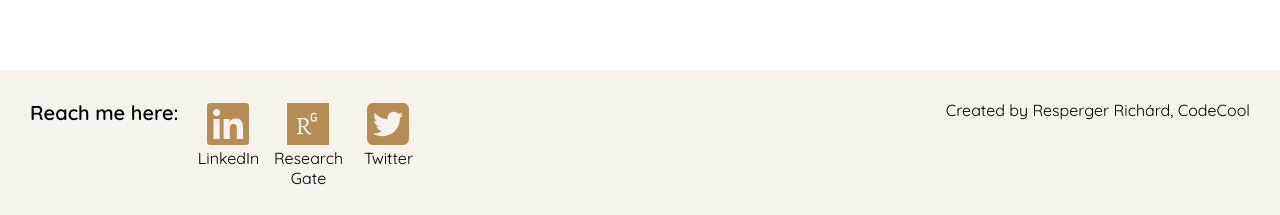
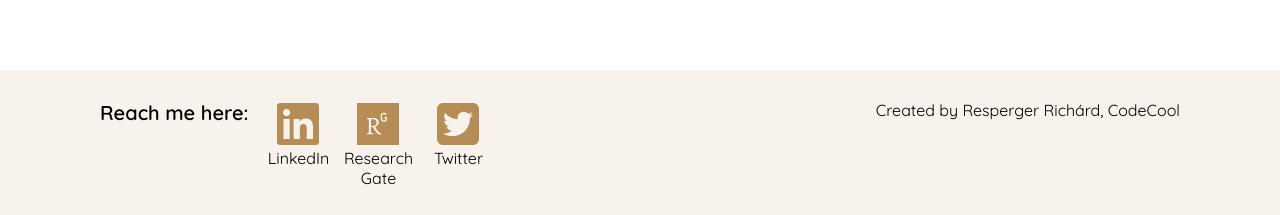
Before and after one commit to 4rrichard/psychology-website, a React (Create React App) app in the folder frontend/: page / in a window 1280 px wide. Shown: the part 4705-4920 px from the top of the page. Built offline with nearby package versions, Linux system fonts and the light colour scheme; no server answers.

Commit message:
footer finished ✅

```diff
--- a/frontend/src/components/Footer/Footer.css
+++ b/frontend/src/components/Footer/Footer.css
@@ -1,5 +1,5 @@
 .footer {
-  padding: 30px;
+  padding: 30px 100px;
   display: flex;
   justify-content: space-between;
   font-family: "Quicksand", sans-serif;
@@ -34,7 +34,7 @@
 .footer .footer--reach-me .footer--social-icons .footer--social:hover .footer--social-icon {
   scale: 1.1;
 }
-@media screen and (max-width: 865px) {
+@media screen and (max-width: 1000px) {
   .footer .footer--reach-me {
     flex-direction: column;
     align-items: center;
@@ -44,7 +44,7 @@
 .footer .footer--creator {
   margin-left: 20px;
 }
-@media screen and (max-width: 865px) {
+@media screen and (max-width: 1000px) {
   .footer {
     flex-direction: column;
     align-items: center;
--- a/frontend/src/components/Footer/Footer.scss
+++ b/frontend/src/components/Footer/Footer.scss
@@ -1,5 +1,5 @@
 .footer {
-  padding: 30px;
+  padding: 30px 100px;
 
   display: flex;
   justify-content: space-between;
@@ -40,7 +40,7 @@
         scale: 1.1;
       }
     }
-    @media screen and (max-width: 865px) {
+    @media screen and (max-width: 1000px) {
       flex-direction: column;
       align-items: center;
       gap: 20px;
@@ -49,7 +49,7 @@
   .footer--creator {
     margin-left: 20px;
   }
-  @media screen and (max-width: 865px) {
+  @media screen and (max-width: 1000px) {
     flex-direction: column;
     align-items: center;
     gap: 20px;
```
Also changed, not shown: 1 other file (tests, documents, lock files or other folders).
